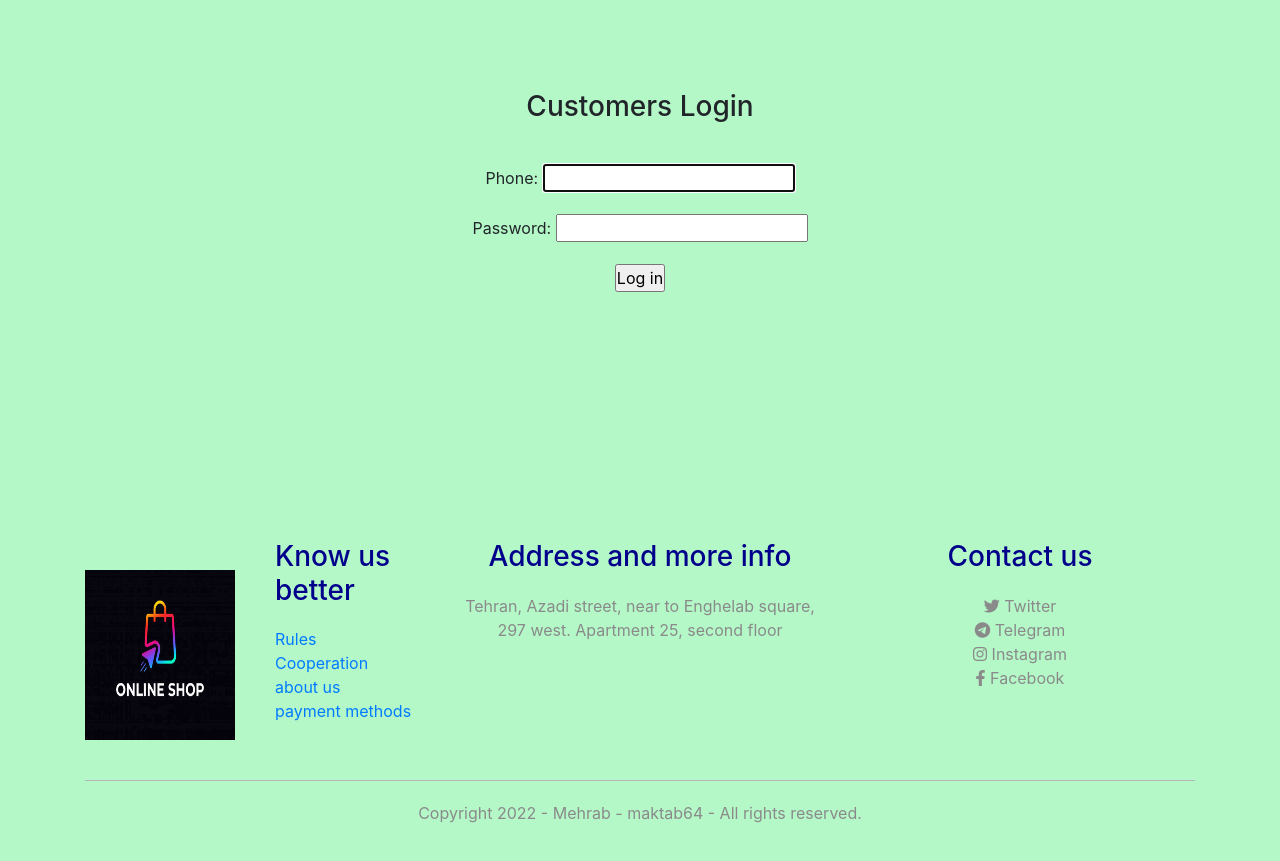
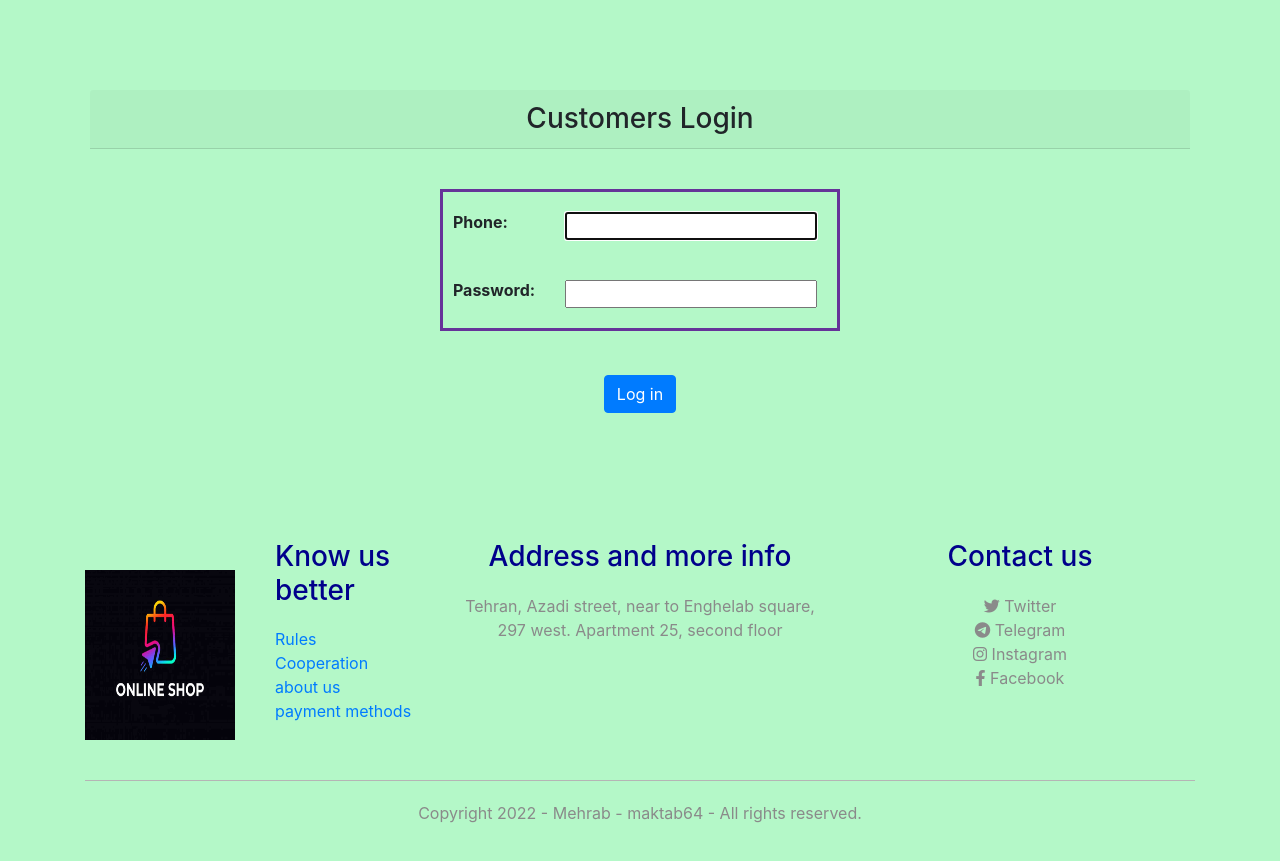
Before and after one commit to mehrawbmh/online_shop, a Django app: page /login/ in a window 1280 px wide. Shown: the part 62-923 px from the top of the page. Run offline with Django 4.2, Linux system fonts and the light colour scheme; some libraries are stand-ins or nearby versions.

Commit message:
feat: full implementation of login and signup for customers

```diff
--- a/customers/views.py
+++ b/customers/views.py
@@ -52,7 +52,6 @@ class CustomerSignUpView(FormView):
         # return super().form_valid(form)
 
     def form_invalid(self, form):
-        print("invalid:", form)
         return render(self.request, template_name=self.template_name, context={'form': form})
 
 
--- a/templates/registration/login.html
+++ b/templates/registration/login.html
@@ -3,11 +3,14 @@
 {% block  main_body%}
     <div class="container-fluid myform">
     <center>
-        <h3>Customers Login</h3>
+        <h3 class="card-header">Customers Login</h3>
         <form action="{% url 'login_view' %}" method="post">
             {% csrf_token %}
-            {{ form.as_p }}
-            <input type="submit" value="Log in">
+            <table>
+                {{ form.as_table }}
+            </table>
+            <br>
+            <input type="submit" class="btn btn-primary" value="Log in">
         </form>
     </center>
     </div>
@@ -30,6 +33,17 @@
         background-color: black;
         color: red;
     }
+    form label{
+        padding: 10px;
+    }
+    form table{
+        border: 3px solid rebeccapurple;
+        padding:20px;
+        margin: 20px;
+    }
+    form table input{
+        margin: 20px;
+    }
 
 </style>
 {% endblock %}
```
Also changed, not shown: customers/forms.py (+6 -5 lines), templates/registration/signup.html (+4 -9 lines).
